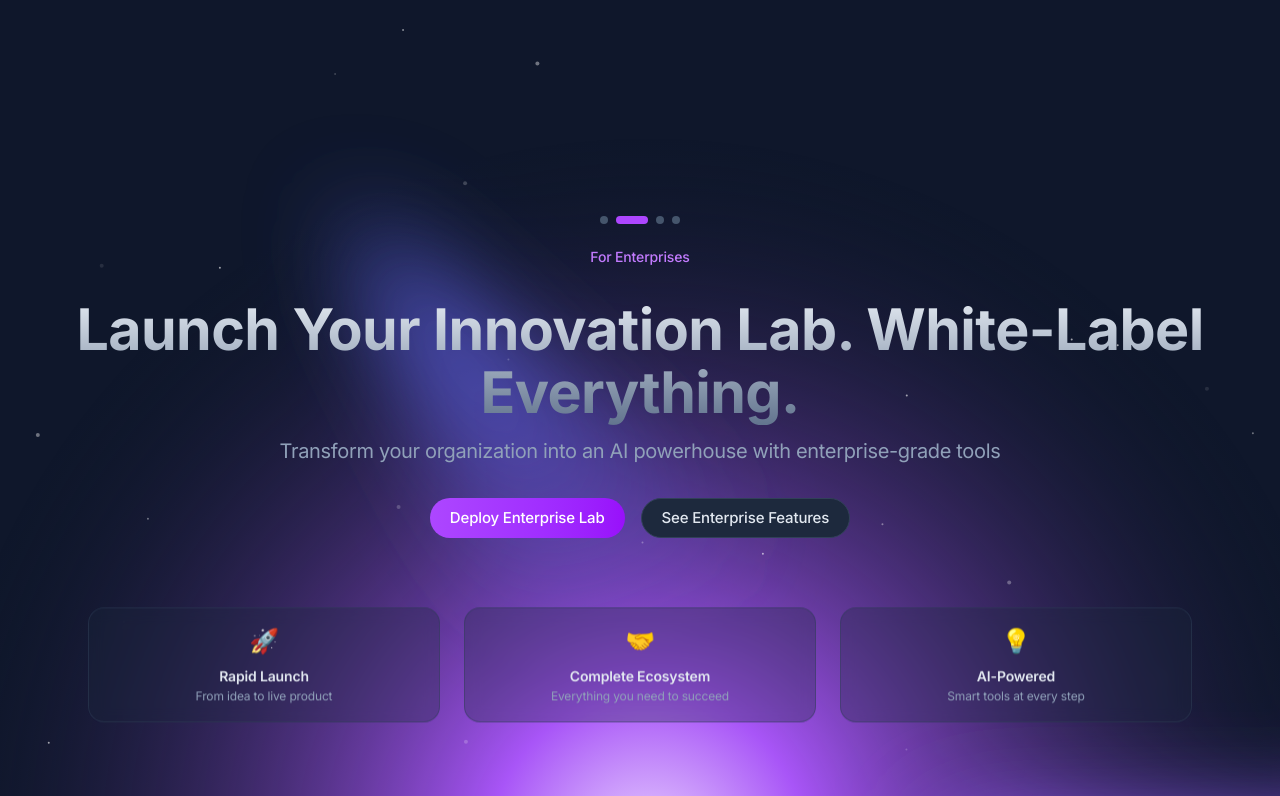
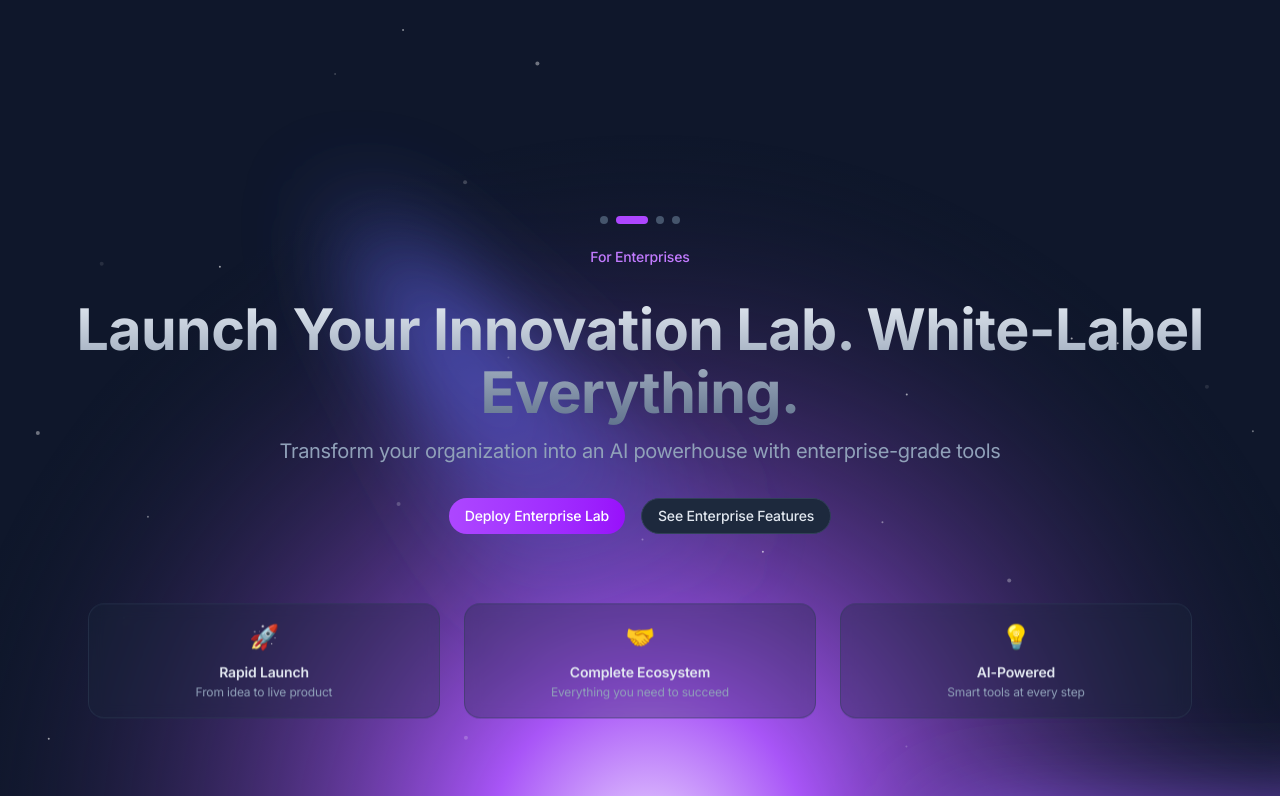
Before and after one commit to buildaistartups/buildaistartups.com, a Next.js app: page / in a window 1280 px wide. Shown: the top 796 px of the page. Built offline with nearby package versions, Linux system fonts and the light colour scheme.

Commit message:
Update Hero.tsx

```diff
--- a/components/home/Hero.tsx
+++ b/components/home/Hero.tsx
@@ -104,11 +104,11 @@ export default function Hero() {
                 <h1
                   className="
                     font-bold tracking-tight
-                    text-4xl md:text-[53.33px] lg:text-[57.33px]  /* 0.5pt smaller variant */
-                    leading-tight md:leading-[1.06]               /* ~50% tighter than 1.12 */
+                    text-4xl md:text-[53.33px] lg:text-[57.33px]  /* 0.5pt smaller */
+                    leading-tight md:leading-[1.06]               /* tighter interline */
                     bg-gradient-to-b from-slate-200 to-slate-500 bg-clip-text text-transparent
                     overflow-visible
-                    md:[&>span>span]:pb-[1px] lg:[&>span>span]:pb-[2px]   /* tiny bottom pad per line */
+                    md:[&>span>span]:pb-[1px] lg:[&>span>span]:pb-[2px]   /* protect descenders */
                   "
                 >
                   <span className="hidden md:block">
@@ -118,23 +118,23 @@ export default function Hero() {
                   <span className="md:hidden">{a.headline}</span>
                 </h1>
 
-                {/* Subtitle — move up total 2pt more (≈5.33px) */}
+                {/* Subtitle — up by 2pt */}
                 <p className="mt-4 -translate-y-[5.33px] text-lg md:text-xl text-slate-400 max-w-3xl mx-auto">
                   {a.subheadline}
                 </p>
               </div>
 
-              {/* CTAs — move up total 2pt more (≈5.33px) */}
+              {/* CTAs — Stellar template size (h-9 px-4 text-sm), up by 2pt */}
               <div className="mt-8 -translate-y-[5.33px] flex flex-col sm:flex-row gap-3 sm:gap-4 justify-center">
                 <Link
                   href={a.cta1.href}
-                  className="inline-flex items-center justify-center h-9 md:h-10 px-4 md:px-5 rounded-full text-sm md:text-[15px] font-medium bg-gradient-to-r from-purple-500 to-purple-600 text-white hover:from-purple-600 hover:to-purple-700 focus:outline-none focus:ring-2 focus:ring-purple-500/40"
+                  className="inline-flex items-center justify-center h-9 px-4 rounded-full text-sm font-medium bg-gradient-to-r from-purple-500 to-purple-600 text-white hover:from-purple-600 hover:to-purple-700 focus:outline-none focus:ring-2 focus:ring-purple-500/40"
                 >
                   {a.cta1.text}
                 </Link>
                 <Link
                   href={a.cta2.href}
-                  className="inline-flex items-center justify-center h-9 md:h-10 px-4 md:px-5 rounded-full text-sm md:text-[15px] font-medium bg-slate-800 text-slate-200 border border-slate-700 hover:bg-slate-700 focus:outline-none focus:ring-2 focus:ring-slate-500/30"
+                  className="inline-flex items-center justify-center h-9 px-4 rounded-full text-sm font-medium bg-slate-800 text-slate-200 border border-slate-700 hover:bg-slate-700 focus:outline-none focus:ring-2 focus:ring-slate-500/30"
                 >
                   {a.cta2.text}
                 </Link>
```
